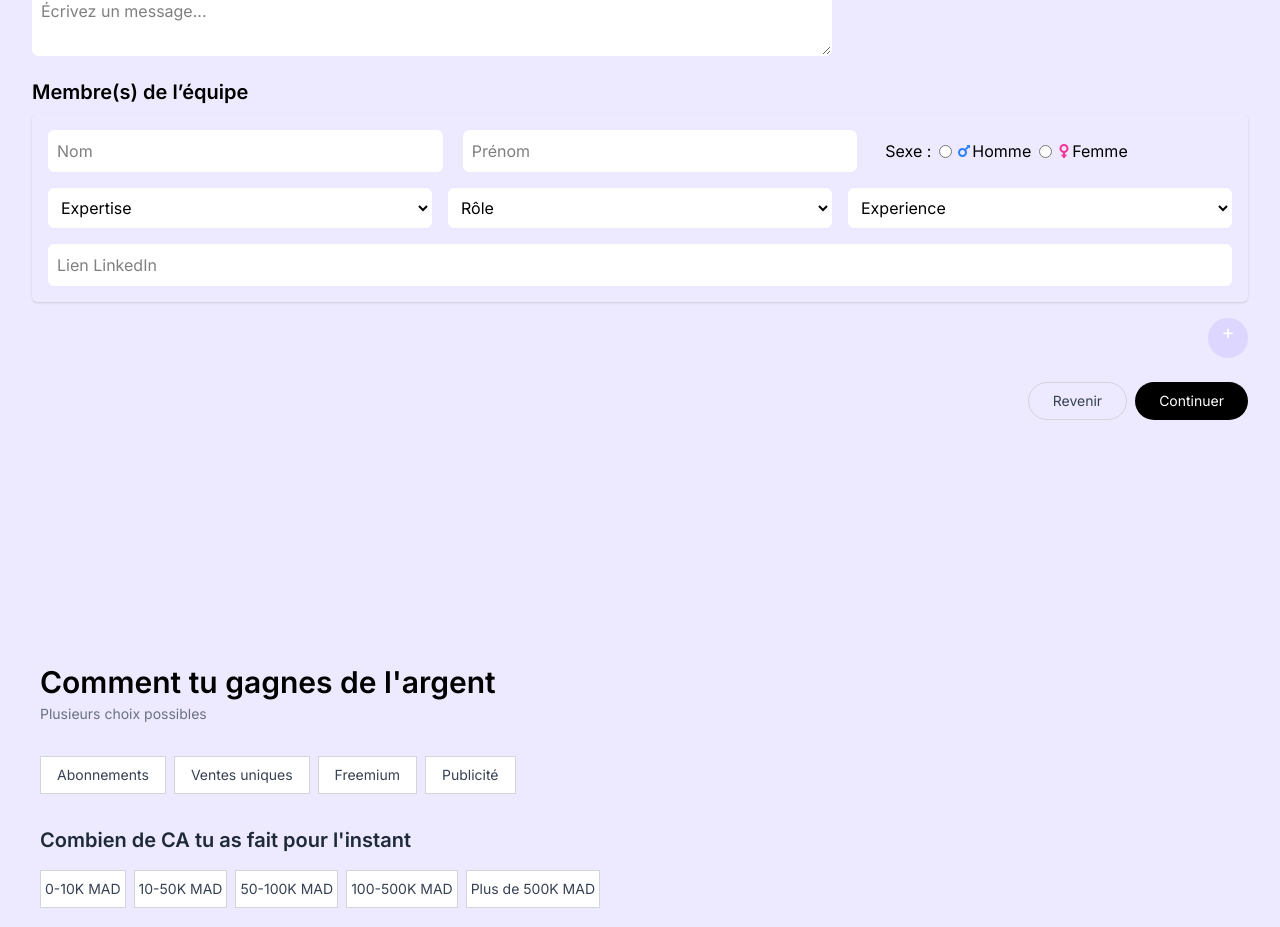
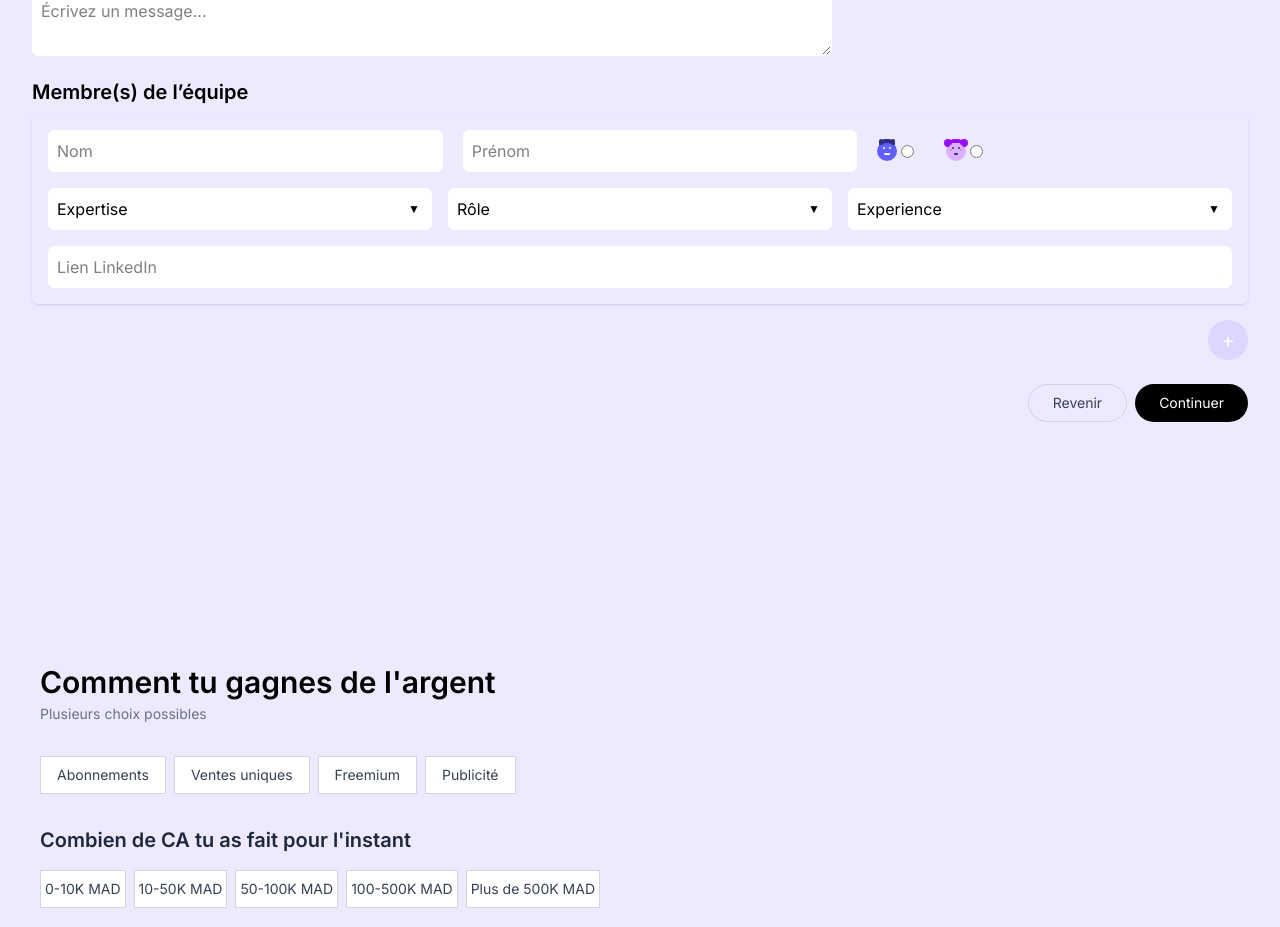
Before and after one commit to NaomiMeig/Evaluation-page, a React (Vite) app: page / in a window 1280 px wide. Shown: the part 976-1903 px from the top of the page. Built offline with nearby package versions, Linux system fonts and the light colour scheme.

Commit message:
modification des emodji pour le genre

```diff
--- a/src/components/TeamForm.jsx
+++ b/src/components/TeamForm.jsx
@@ -1,5 +1,51 @@
 import React, { useState } from "react";
 import { FaMars, FaVenus } from "react-icons/fa";
+
+const BoyGirlEmojis = () => {
+  return (
+    <div className="flex items-center gap-6">
+      {/* Boy Emoji */}
+      <div className="relative w-5 h-5 bg-indigo-500 rounded-full flex items-center justify-center">
+        {/* Hair */}
+        <div className="absolute -top-0.5 left-1/2 transform -translate-x-1/2 w-4 h-1.5 bg-indigo-900 rounded-t-lg"></div>
+        <div className="absolute -top-0.5 left-0.5 w-1 h-1.5 bg-indigo-900 rounded-md"></div>
+        <div className="absolute -top-0.5 right-0.5 w-1 h-1.5 bg-indigo-900 rounded-md"></div>
+
+        {/* Face */}
+        <div className="absolute w-4 h-4 bg-indigo-500 rounded-full">
+          {/* Eyes */}
+          <div className="absolute top-1 left-1 w-0.5 h-0.5 bg-white rounded-full"></div>
+          <div className="absolute top-1 right-1 w-0.5 h-0.5 bg-white rounded-full"></div>
+
+          {/* Mouth */}
+          <div className="absolute bottom-1 left-1/2 transform -translate-x-1/2 w-1.5 h-0.5 bg-white rounded-full"></div>
+        </div>
+      </div>
+
+      {/* Girl Emoji */}
+      <div className="relative w-5 h-5 bg-purple-300 rounded-full flex items-center justify-center">
+        {/* Hair/Pigtails */}
+        <div className="absolute -top-0.5 -left-0.5 w-2 h-2 bg-purple-600 rounded-full"></div>
+        <div className="absolute -top-0.5 -right-0.5 w-2 h-2 bg-purple-600 rounded-full"></div>
+        <div className="absolute -top-0.5 left-1/2 transform -translate-x-1/2 w-3 h-1 bg-purple-600 rounded-t-lg"></div>
+
+        {/* Face */}
+        <div className="absolute w-4 h-4 bg-purple-300 rounded-full">
+          {/* Eyes */}
+          <div className="absolute top-1 left-1 w-0.5 h-0.5 bg-indigo-900 rounded-full"></div>
+          <div className="absolute top-1 right-1 w-0.5 h-0.5 bg-indigo-900 rounded-full"></div>
+
+          {/* Cheeks */}
+          <div className="absolute top-1.5 left-0.5 w-0.5 h-0.5 bg-pink-400 rounded-full opacity-70"></div>
+          <div className="absolute top-1.5 right-0.5 w-0.5 h-0.5 bg-pink-400 rounded-full opacity-70"></div>
+
+          {/* Mouth */}
+          <div className="absolute bottom-1 left-1/2 transform -translate-x-1/2 w-1 h-0.5 bg-indigo-900 rounded-full"></div>
+        </div>
+      </div>
+    </div>
+  )
+}
 
 const TeamForm = () => {
   const [teamSize, setTeamSize] = useState(1);
@@ -37,7 +83,6 @@ const TeamForm = () => {
         member.id === id ? { ...member, [field]: value } : member
       )
     );
-    // Validation du champ LinkedIn
     if (field === "linkedin") {
       setErrors((prevErrors) => ({
         ...prevErrors,
@@ -55,8 +100,6 @@ const TeamForm = () => {
     ]);
   };
 
-
-
   return (
     <div className="min-h-screen bg-primary w-full p-4 sm:p-6 lg:p-8 font-inter">
       <div>
@@ -64,7 +107,7 @@ const TeamForm = () => {
         <div className="mb-4">
           <h2 className="text-xl font-bold">Combien de personnes dans votre équipe ?</h2>
           <div className="flex gap-2 mt-2">
-          {[1, 2, 3, 4,"+5"].map((num) => (
+            {[1, 2, 3, 4, "+5"].map((num) => (
               <button
                 key={num}
                 onClick={() => handleTeamSizeChange(num)}
@@ -108,9 +151,18 @@ const TeamForm = () => {
                 onChange={(e) => handleMemberChange(member.id, "firstName", e.target.value)}
                 className="border border-white bg-white p-2 rounded-md w-full sm:w-1/3"
               />
-            <div className="flex flex-row items-center gap-2">
-              <span className="font-medium sm:ml-2 ">Sexe :</span>
+              <div className="flex flex-row items-center gap-8">
                 <label className="flex items-center space-x-1">
+                <div className="relative w-5 h-5 bg-indigo-500 rounded-full flex items-center justify-center">
+                    <div className="absolute -top-0.5 left-1/2 transform -translate-x-1/2 w-4 h-1.5 bg-indigo-900 rounded-t-lg"></div>
+                    <div className="absolute -top-0.5 left-0.5 w-1 h-1.5 bg-indigo-900 rounded-md"></div>
+                    <div className="absolute -top-0.5 right-0.5 w-1 h-1.5 bg-indigo-900 rounded-md"></div>
+                    <div className="absolute w-4 h-4 bg-indigo-500 rounded-full">
+                      <div className="absolute top-1 left-1 w-0.5 h-0.5 bg-white rounded-full"></div>
+                      <div className="absolute top-1 right-1 w-0.5 h-0.5 bg-white rounded-full"></div>
+                      <div className="absolute bottom-1 left-1/2 transform -translate-x-1/2 w-1.5 h-0.5 bg-white rounded-full"></div>
+                    </div>
+                  </div>
                   <input
                     type="radio"
                     name={`gender-${member.id}`}
@@ -118,9 +170,20 @@ const TeamForm = () => {
                     checked={member.gender === "male"}
                     onChange={(e) => handleMemberChange(member.id, "gender", e.target.value)}
                   />
-              <FaMars className="text-blue-500" /> Homme
                 </label>
                 <label className="flex items-center space-x-1">
+                <div className="relative w-5 h-5 bg-purple-300 rounded-full flex items-center justify-center">
+                    <div className="absolute -top-0.5 -left-0.5 w-2 h-2 bg-purple-600 rounded-full"></div>
+                    <div className="absolute -top-0.5 -right-0.5 w-2 h-2 bg-purple-600 rounded-full"></div>
+                    <div className="absolute -top-0.5 left-1/2 transform -translate-x-1/2 w-3 h-1 bg-purple-600 rounded-t-lg"></div>
+                    <div className="absolute w-4 h-4 bg-purple-300 rounded-full">
+                      <div className="absolute top-1 left-1 w-0.5 h-0.5 bg-indigo-900 rounded-full"></div>
+                      <div className="absolute top-1 right-1 w-0.5 h-0.5 bg-indigo-900 rounded-full"></div>
+                      <div className="absolute top-1.5 left-0.5 w-0.5 h-0.5 bg-pink-400 rounded-full opacity-70"></div>
+                      <div className="absolute top-1.5 right-0.5 w-0.5 h-0.5 bg-pink-400 rounded-full opacity-70"></div>
+                      <div className="absolute bottom-1 left-1/2 transform -translate-x-1/2 w-1 h-0.5 bg-indigo-900 rounded-full"></div>
+                    </div>
+                  </div>
                   <input
                     type="radio"
                     name={`gender-${member.id}`}
@@ -128,47 +191,55 @@ const TeamForm = () => {
                     checked={member.gender === "female"}
                     onChange={(e) => handleMemberChange(member.id, "gender", e.target.value)}
                   />
-              <FaVenus className="text-pink-500" /> Femme
                 </label>
               </div>
+            </div>
 
-          </div>
-          <div className="flex sm:flex-row gap-4">
-             {/* Sélection de l'expertise */}
+            <div className="flex sm:flex-row flex-col gap-4">
+              {/* Expertise */}
+              <div className="relative w-full sm:w-1/3">
                 <select
                   value={member.expertise}
                   onChange={(e) => handleMemberChange(member.id, "expertise", e.target.value)}
-            className="border border-white bg-white p-2 rounded-md w-full sm:w-1/3"
+                  className="appearance-none border border-white bg-white p-2 rounded-md w-full pr-8"
                 >
                   <option value="">Expertise</option>
                   {options.expertise.map((opt) => (
                     <option key={opt} value={opt}>{opt}</option>
                   ))}
                 </select>
+                <span className="absolute right-3 top-1/2 transform -translate-y-1/2 pointer-events-none text-black text-xs">▼</span>
+              </div>
 
-          {/* Sélection du rôle */}
+              {/* Rôle */}
+              <div className="relative w-full sm:w-1/3">
                 <select
                   value={member.role}
                   onChange={(e) => handleMemberChange(member.id, "role", e.target.value)}
-            className="border border-white bg-white p-2 rounded-md w-full sm:w-1/3"
+                  className="appearance-none border border-white bg-white p-2 rounded-md w-full pr-8"
                 >
                   <option value="">Rôle</option>
                   {options.role.map((opt) => (
                     <option key={opt} value={opt}>{opt}</option>
                   ))}
                 </select>
+                <span className="absolute right-3 top-1/2 transform -translate-y-1/2 pointer-events-none text-black text-xs">▼</span>
+              </div>
 
-          {/* Sélection des options de l'experience*/}
+              {/* Expérience */}
+              <div className="relative w-full sm:w-1/3">
                 <select
                   value={member.experience}
                   onChange={(e) => handleMemberChange(member.id, "experience", e.target.value)}
-            className="border border-white bg-white p-2 rounded-md w-full sm:w-1/3"
+                  className="appearance-none border border-white bg-white p-2 rounded-md w-full pr-8"
                 >
                   <option value="">Experience</option>
                   {options.experience.map((opt) => (
                     <option key={opt} value={opt}>{opt}</option>
                   ))}
                 </select>
+                <span className="absolute right-3 top-1/2 transform -translate-y-1/2 pointer-events-none text-black text-xs">▼</span>
+              </div>
             </div>
 
             {/* Champ LinkedIn */}
@@ -184,18 +255,19 @@ const TeamForm = () => {
             {errors[member.id] && (
               <p className="text-red-500 text-sm">{errors[member.id]}</p>
             )}
-
           </div>
         ))}
+
+        {/* Bouton d'ajout */}
         <div className="flex justify-end">
           <button
             onClick={addMember}
-  className="mt-4 w-10 h-10 flex justify-center bg-violet-200 text-white rounded-full text-xl hover:bg-violet-300">
+            className="mt-4 w-10 h-10 flex justify-center items-center bg-violet-200 text-white rounded-full text-xl hover:bg-violet-300"
+          >
             +
           </button>
         </div>
       </div>
-
 
       {/* Boutons de navigation */}
       <div className="flex justify-end gap-2 mt-6">
@@ -206,7 +278,6 @@ const TeamForm = () => {
           Continuer
         </button>
       </div>
-
     </div>
   );
 };
```
Lines whose indentation alone changed are shown as unchanged.
